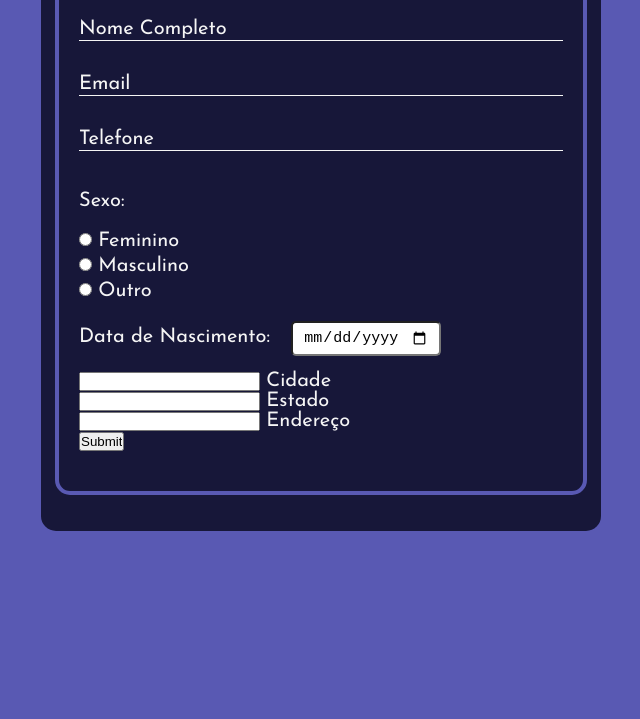
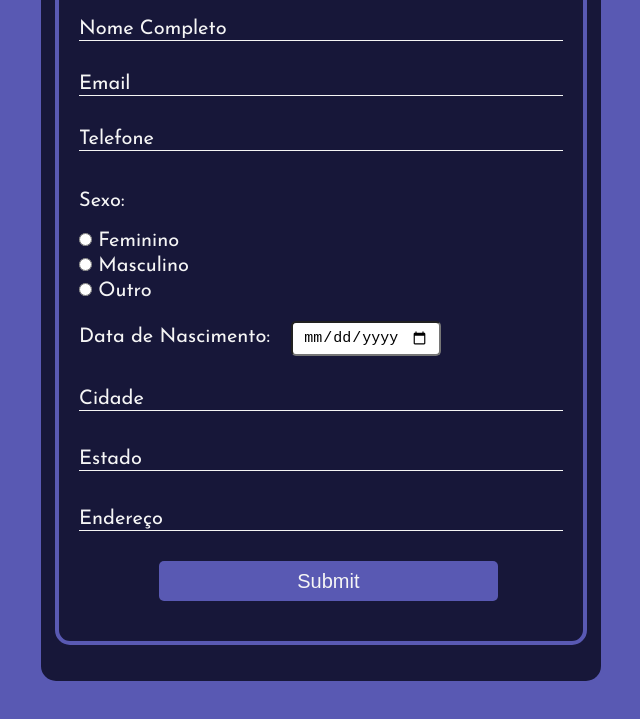
Before and after one commit to andreisissi/Formulario, a plain HTML site: page index.html in a window 1280 px wide. Shown: the part 175-894 px from the top of the page, without its empty margins (319-959 px from the left). Before the commit the page ends 802 px from the top, so only its background shows below. Drawn offline with Linux system fonts and the light colour scheme.

Commit message:
CSS input endereco

```diff
--- a/index.html
+++ b/index.html
@@ -58,22 +58,22 @@
 
 <!-- INPUT ENDEREÇO -->
 
-            <div>
+            <div class="container_endereco">
                <input type="text" id="city" class="input_endereco" required>
                <label for="city">Cidade</label>
             </div>
 
-            <div>
+            <div class="container_endereco">
                <input type="text" id="state" class="input_endereco" required>
                <label for="state">Estado</label>
             </div>
 
-            <div>
+            <div class="container_endereco">
                <input type="text" id="address" class="input_endereco" required>
                <label for="address">Endereço</label>
             </div>
 
-            <input type="submit">
+            <input type="submit" class="form_btn">
 
          </form>
       </div>
--- a/style.css
+++ b/style.css
@@ -79,7 +79,8 @@ body {
    cursor: pointer;
 }
 
-.inputUser:focus {
+.inputUser:focus,
+.input_endereco:focus {
    border-bottom: 2px solid var(--primary-color);
 }
 
@@ -112,3 +113,56 @@ body {
    padding: 0 10px;
    cursor: pointer;
 }
+
+/* INPUT ENDEREÇO */
+
+.container_endereco {
+   position: relative;
+   margin: 10px 0;
+}
+
+.input_endereco {
+   width: 100%;
+   height: 30px;
+   background: none;
+   border: none;
+   outline: none;
+
+   border-bottom: 1px solid var(--third-color);
+   color: var(--third-color);
+   font-size: 20px;
+
+   margin-bottom: 20px;
+   cursor: pointer;
+}
+
+.container_endereco label {
+   position: absolute;
+   width: 100%;
+   left: 0;
+   top: 8px;
+}
+
+.input_endereco:focus ~ label,
+.input_endereco:valid ~ label {
+   transform: translateY(-25px);
+   color: var(--primary-color);
+   font-size: 15px;
+   transition: ease-in .3s;
+}
+
+.form_btn {
+   width: 70%;
+   height: 40px;
+   margin-left: 5rem;
+   border-radius: 5px;
+   border: none;
+   background-color: var(--primary-color);
+   font-size: 20px;
+   color:  var(--third-color);
+   cursor: pointer;
+}
+
+.form_btn:hover {
+   box-shadow: 1px 1px 2px var(--third-color);
+}
```
